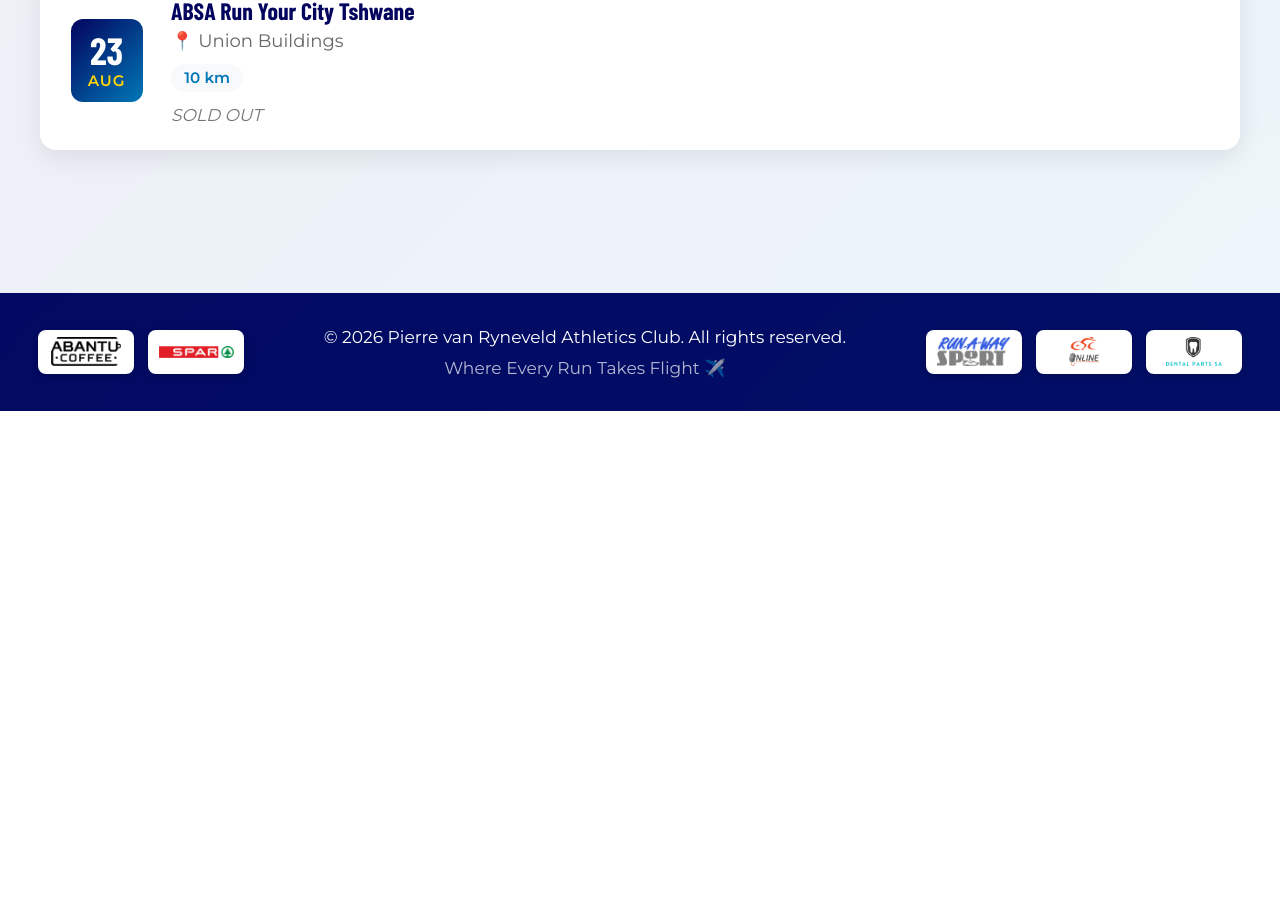
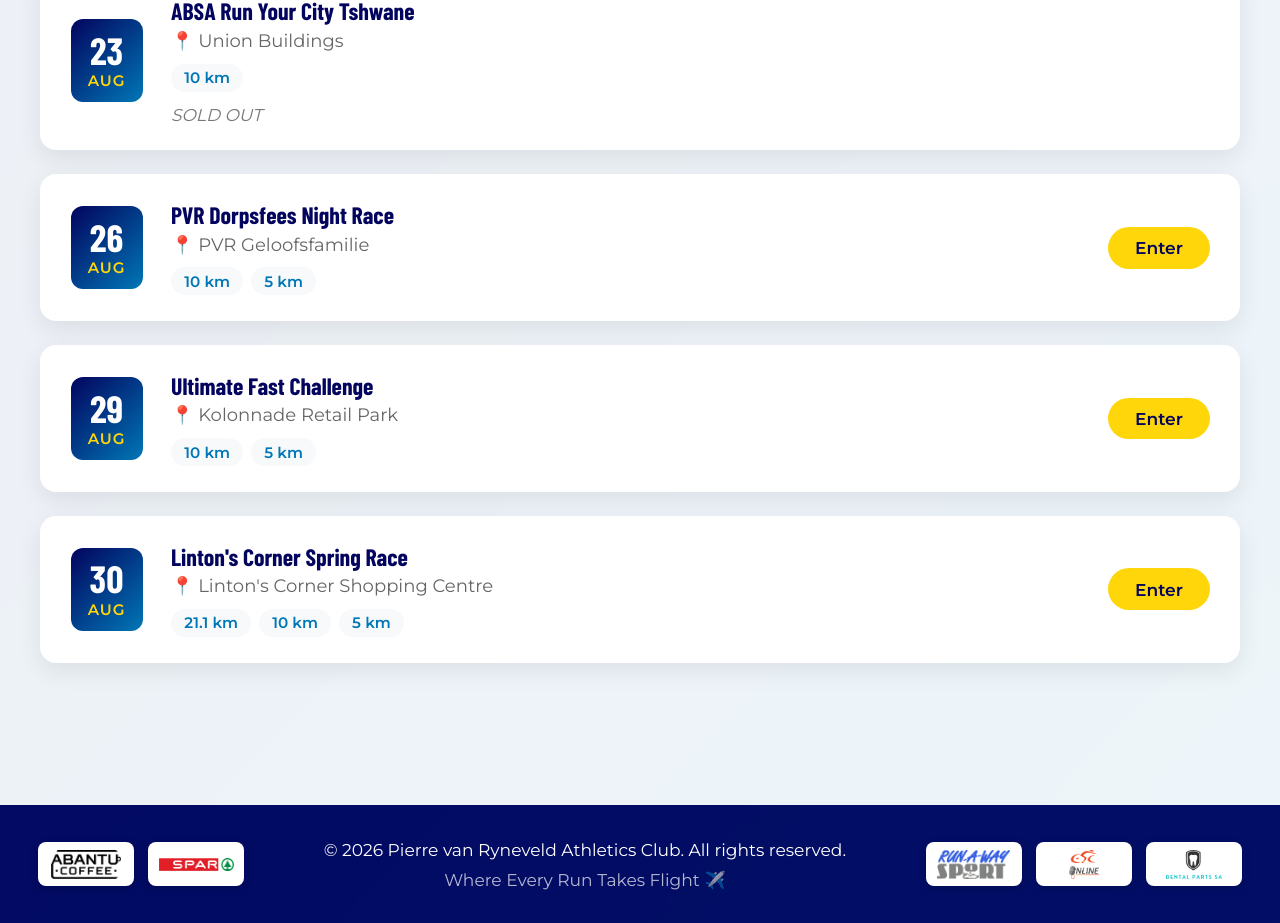
Before and after one commit to pvrac/pvrac-website, a Next.js app: page /calendar in a window 1280 px wide. Shown: the part 1361-2284 px from the top of the page. Before the commit the page ends 1772 px from the top, so only its background shows below. Built offline with nearby package versions, Linux system fonts and the light colour scheme; a web font is replaced by a local one.

Commit message:
Calender update Aug

```diff
--- a/src/data/events.ts
+++ b/src/data/events.ts
@@ -66,7 +66,27 @@
     resultsUrl: 'https://results.finishtime.co.za/results.aspx?CId=35&RId=5829',
     photo: '/images/races/icebreaker.jpeg',
   },
-
+{
+    date: '2026-08-26',
+    title: 'PVR Dorpsfees Night Race',
+    location: 'PVR Geloofsfamilie',
+    distances: ['10 km', '5 km'],
+    registrationUrl: 'https://www.entryninja.com/events/83946-pvr-dorpsfees-night-race',
+  },
+  {
+    date: '2026-08-29',
+    title: 'Ultimate Fast Challenge',
+    location: 'Kolonnade Retail Park',
+    distances: ['10 km', '5 km'],
+    registrationUrl: 'https://www.entryninja.com/events/83746-ultimate-fast-challenge-race',
+  },
+  {
+    date: '2026-08-30',
+    title: "Linton's Corner Spring Race",
+    location: "Linton's Corner Shopping Centre",
+    distances: ['21.1 km', '10 km', '5 km'],
+    registrationUrl: 'https://www.entryninja.com/events/83243-lintons-corner',
+  },
   // Once a race is done, add resultsUrl and photo and it becomes the
   // "Latest race" highlight at the top. Example:
   // {
```
